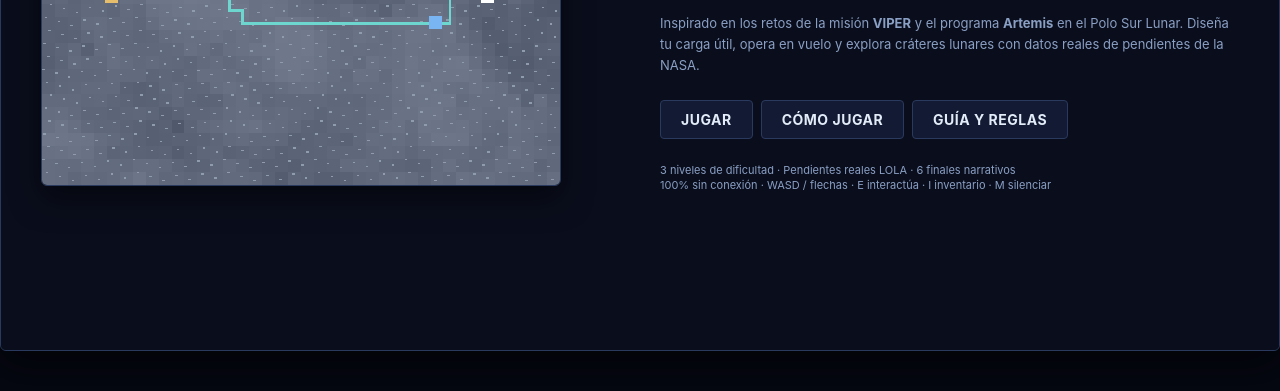
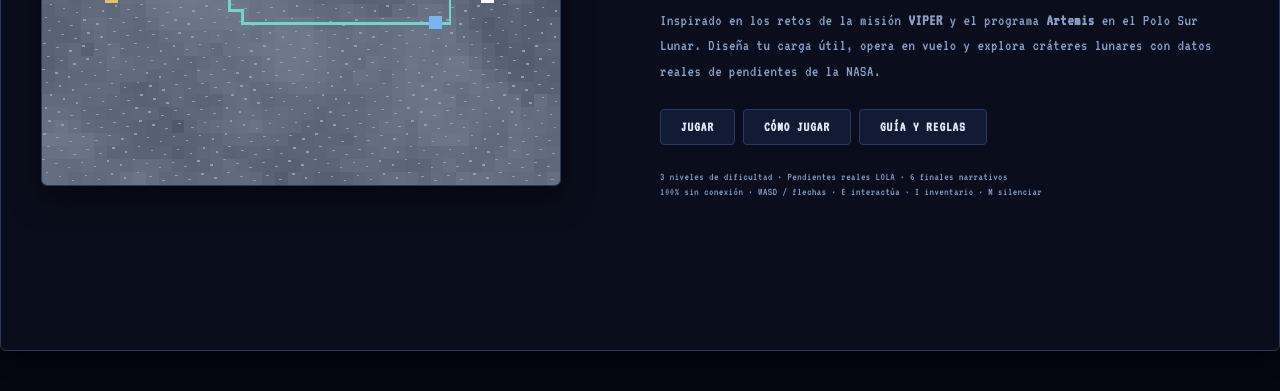
Before and after one commit to TEAM-SILENT-115/SPATIAL-EXTRACTION---HACKATON-NASA-SPACE-APP-CHALLENGE, a plain HTML site: page index.html in a window 1280 px wide. Shown: the part 409-800 px from the top of the page. Drawn offline with Linux system fonts and the light colour scheme.

Commit message:
style(typography): tipografia pixel art VT323 / Courier New y pixel rendering en interfaz

```diff
--- a/css/lunar.css
+++ b/css/lunar.css
@@ -1,4 +1,5 @@
-.lunar { font-size:13px; border-color:#2a3a5e!important; background:#0a0e1c!important; }
+.lunar { font-family:'VT323','Courier New',monospace; font-size:16px; border-color:#2a3a5e!important; background:#0a0e1c!important; letter-spacing:0.5px; -webkit-font-smoothing:none; }
+.lunar button, .lunar input, .lunar select, .lunar textarea, .lunar table { font-family:inherit; }
 .lunar button:focus-visible,.lunar select:focus-visible {outline:2px solid #f0a53b;outline-offset:2px}
 .lunar a {color:#f0a53b}.lunar small {color:#8a9fc4;font-size:11px;line-height:1.4;display:block}
 .l-header {display:flex;align-items:center;gap:16px;padding:10px 20px;background:#10162b;border-bottom:1px solid #2a3a5e;min-height:58px}
--- a/css/style.css
+++ b/css/style.css
@@ -19,13 +19,21 @@
 
 * { box-sizing: border-box; margin: 0; padding: 0; }
 
+button, input, select, textarea {
+  font-family: inherit;
+  color: inherit;
+}
+
 html, body {
   height: 100%;
   background: #050711;
   overflow: hidden;
-  font-family: -apple-system, BlinkMacSystemFont, "Segoe UI", Roboto, "Courier New", Consolas, monospace;
+  font-family: 'VT323', 'Courier New', Consolas, monospace;
+  font-size: 16px;
+  letter-spacing: 0.5px;
   color: var(--texto);
-  -webkit-font-smoothing: antialiased;
+  image-rendering: pixelated;
+  -webkit-font-smoothing: none;
 }
 
 #marco {
@@ -42,7 +50,7 @@ html, body {
   border: 1px solid var(--borde);
   border-radius: var(--radio);
   box-shadow: 0 10px 40px rgba(0, 0, 0, 0.6);
-  image-rendering: auto;
+  image-rendering: pixelated;
   position: relative;
   overflow: hidden;
 }
@@ -85,10 +93,10 @@ html, body {
   margin-top: auto;
   border-top: 1px solid var(--borde);
   background: #090e1c;
-  padding: 9px 20px; font-size: 13px; min-height: 38px;
+  padding: 9px 20px; font-size: 15px; min-height: 38px;
   color: var(--acento);
   display: flex; align-items: center; gap: 8px;
-  font-family: 'Courier New', monospace;
+  font-family: inherit;
 }
 
 /* ---------- paneles ---------- */
@@ -151,8 +159,8 @@ main.hangar {
 /* ---------- botones minimalistas ---------- */
 
 .btn {
-  font-family: inherit; font-weight: 600; font-size: 12px;
-  letter-spacing: 0.5px; cursor: pointer;
+  font-family: inherit; font-weight: normal; font-size: 14px;
+  letter-spacing: 1px; cursor: pointer;
   color: var(--texto); background: #131a33;
   border: 1px solid var(--borde);
   border-radius: 4px;
--- a/index.html
+++ b/index.html
@@ -4,6 +4,9 @@
   <meta charset="utf-8">
   <meta name="viewport" content="width=device-width, initial-scale=1">
   <title>Misión Umbral</title>
+  <link rel="preconnect" href="https://fonts.googleapis.com">
+  <link rel="preconnect" href="https://fonts.gstatic.com" crossorigin>
+  <link href="https://fonts.googleapis.com/css2?family=Press+Start+2P&family=VT323&display=swap" rel="stylesheet">
   <link rel="stylesheet" href="css/style.css">
   <link rel="stylesheet" href="css/lunar.css">
 </head>
```
